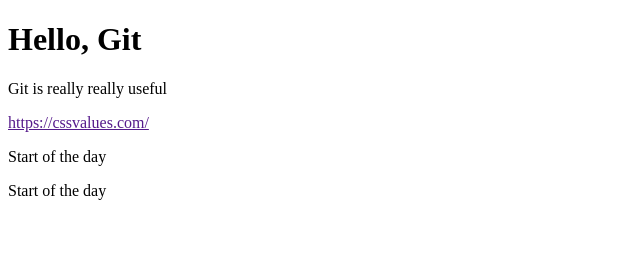
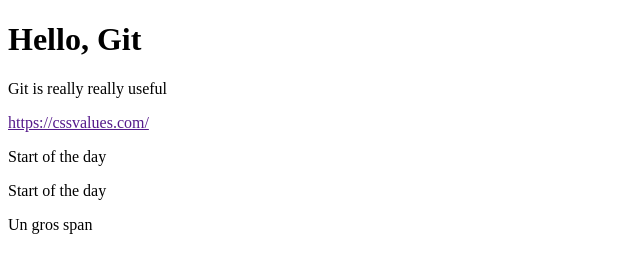
Before and after one commit to emontaigne/web09-first-repo, a plain HTML site: page index.html in a window 1280 px wide. Shown: the whole page, without its empty margins (0-640 px from the left). Drawn offline with Linux system fonts and the light colour scheme.

Commit message:
git commit big_span

```diff
--- a/index.html
+++ b/index.html
@@ -12,5 +12,6 @@
     <a href>https://cssvalues.com/</a>
     <p>Start of the day</p>
     <p>Start of the day</p>
+    <span>Un gros span</span>
   </body>
 </html>
```
